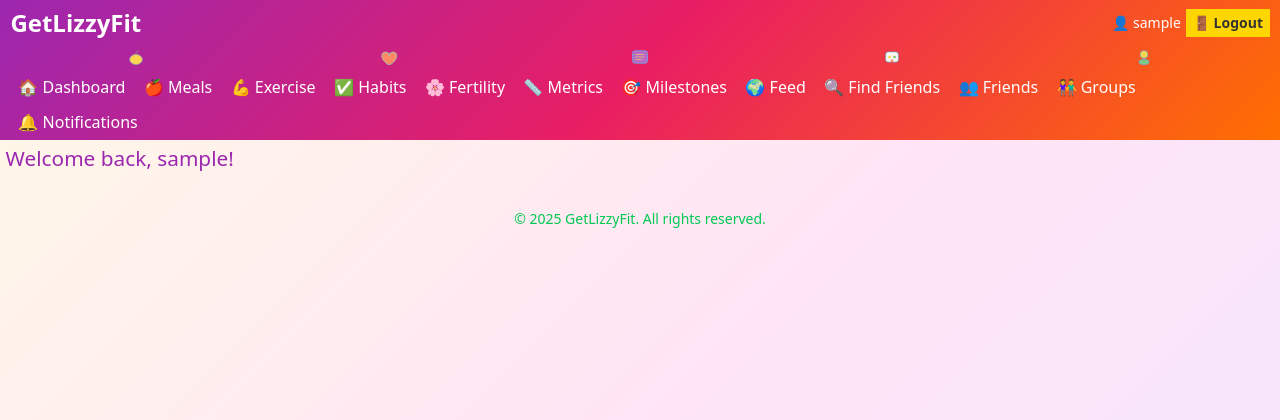
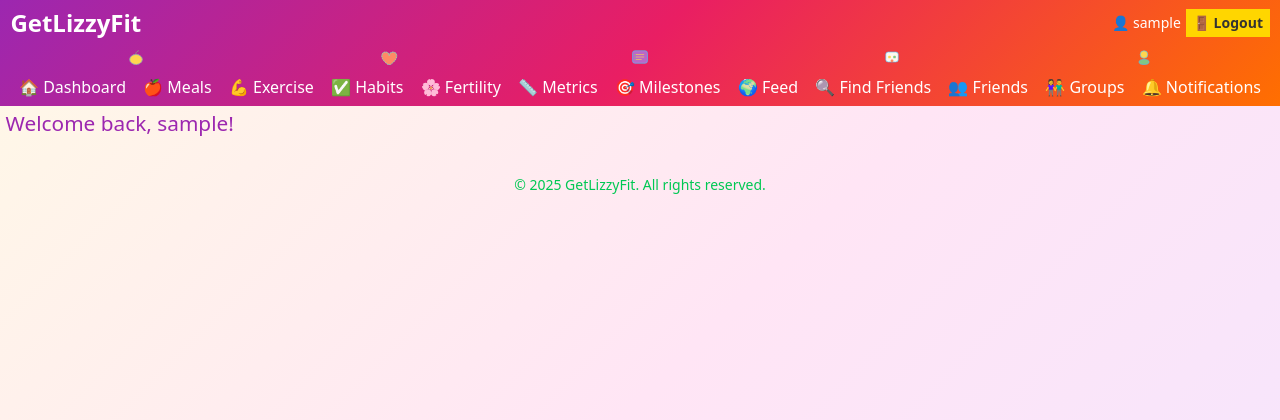
Before and after one commit to EKennard/Tracker, a Django app: page / in a window 1280 px wide. Shown: the top 420 px of the page. Run offline with Django 5.2, Linux system fonts and the light colour scheme; the visitor is signed in with stand-in values (Sample User, id 1).

Commit message:
Apply consistent navbar layout across all screen sizes

```diff
--- a/templates/base.html
+++ b/templates/base.html
@@ -47,26 +47,24 @@
                         <img src="{% static 'icons/user-doodle.svg' %}" width="20" height="20" alt="">
                     </div>
 
-                    <!-- Desktop Links -->
-                    <div class="d-none d-lg-block">
-                        <ul class="navbar-nav gap-1 flex-wrap d-flex flex-row">
-                            <li class="nav-item"><a class="nav-link text-white px-2 py-1" href="/users/dashboard/">🏠 Dashboard</a></li>
-                            <li class="nav-item"><a class="nav-link text-white px-2 py-1" href="/meals/log/">🍎 Meals</a></li>
-                            <li class="nav-item"><a class="nav-link text-white px-2 py-1" href="/exercise/log/">💪 Exercise</a></li>
-                            <li class="nav-item"><a class="nav-link text-white px-2 py-1" href="/habits/log/">✅ Habits</a></li>
-                            <li class="nav-item"><a class="nav-link text-white px-2 py-1" href="/fertility/">🌸 Fertility</a></li>
-                            <li class="nav-item"><a class="nav-link text-white px-2 py-1" href="/metrics/summary/">📏 Metrics</a></li>
-                            <li class="nav-item"><a class="nav-link text-white px-2 py-1" href="/milestones/list/">🎯 Milestones</a></li>
-                            <li class="nav-item"><a class="nav-link text-white px-2 py-1" href="/social/feed/">🌍 Feed</a></li>
-                            <li class="nav-item"><a class="nav-link text-white px-2 py-1" href="/social/search/">🔍 Find Friends</a></li>
-                            <li class="nav-item"><a class="nav-link text-white px-2 py-1" href="/social/friend-requests/">👥 Friends</a></li>
-                            <li class="nav-item"><a class="nav-link text-white px-2 py-1" href="/social/groups/">👫 Groups</a></li>
-                            <li class="nav-item"><a class="nav-link text-white px-2 py-1" href="/notifications/list/">🔔 Notifications</a></li>
-                        </ul>
+                    <!-- Desktop Links (hidden on mobile) -->
+                    <div class="d-none d-lg-flex justify-content-around">
+                        <a class="nav-link text-white px-1 py-1" href="/users/dashboard/">🏠 Dashboard</a>
+                        <a class="nav-link text-white px-1 py-1" href="/meals/log/">🍎 Meals</a>
+                        <a class="nav-link text-white px-1 py-1" href="/exercise/log/">💪 Exercise</a>
+                        <a class="nav-link text-white px-1 py-1" href="/habits/log/">✅ Habits</a>
+                        <a class="nav-link text-white px-1 py-1" href="/fertility/">🌸 Fertility</a>
+                        <a class="nav-link text-white px-1 py-1" href="/metrics/summary/">📏 Metrics</a>
+                        <a class="nav-link text-white px-1 py-1" href="/milestones/list/">🎯 Milestones</a>
+                        <a class="nav-link text-white px-1 py-1" href="/social/feed/">🌍 Feed</a>
+                        <a class="nav-link text-white px-1 py-1" href="/social/search/">🔍 Find Friends</a>
+                        <a class="nav-link text-white px-1 py-1" href="/social/friend-requests/">👥 Friends</a>
+                        <a class="nav-link text-white px-1 py-1" href="/social/groups/">👫 Groups</a>
+                        <a class="nav-link text-white px-1 py-1" href="/notifications/list/">🔔 Notifications</a>
                     </div>
                 </div>
-                </div>
             </div>
+        </nav>
         </nav>
 
         <!-- Bootstrap Offcanvas for Mobile -->
```
